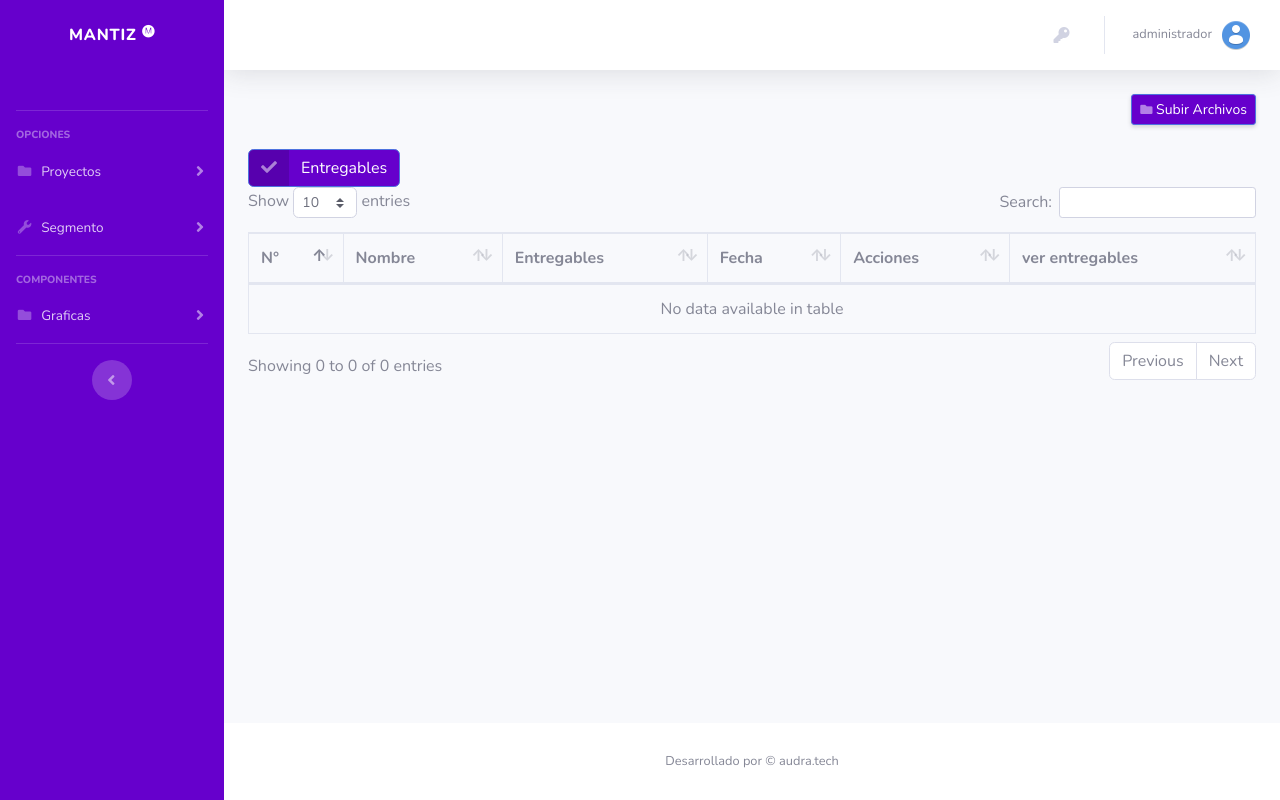
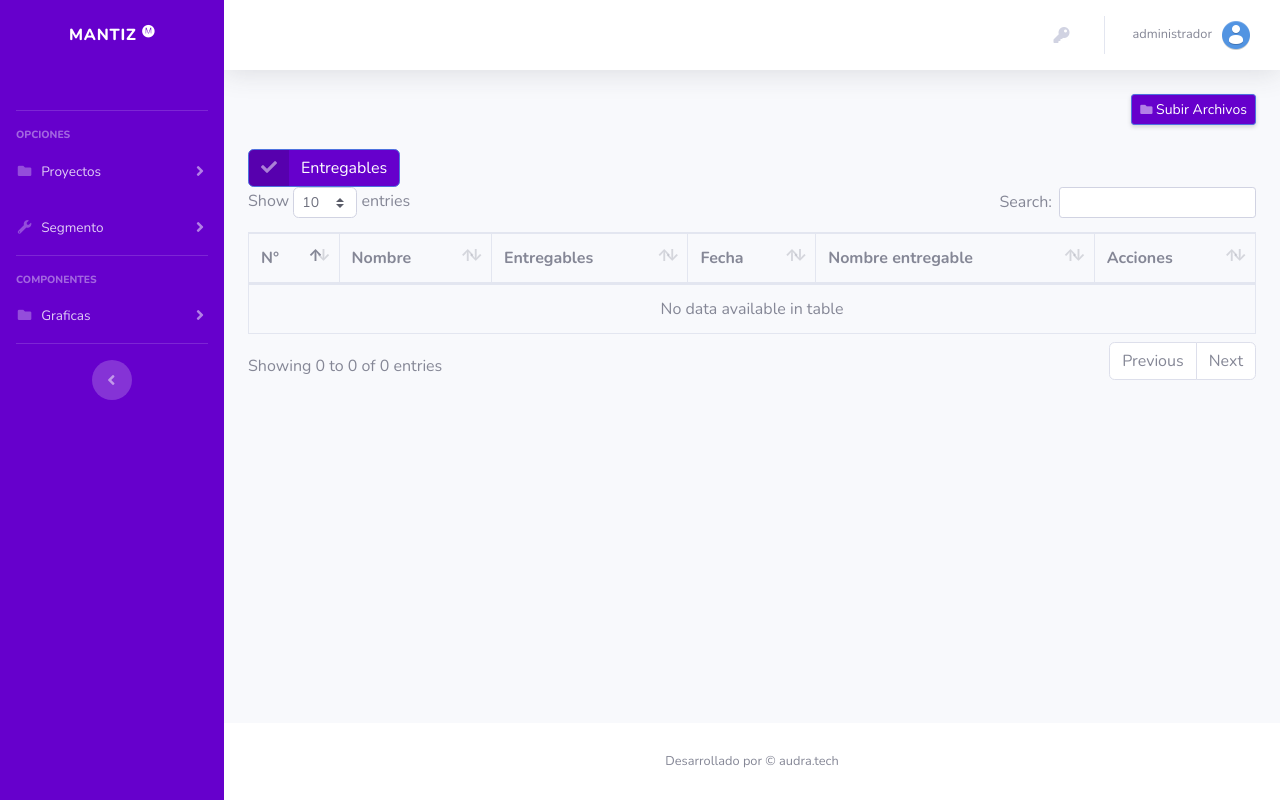
Before and after one commit to augurto/mantizb, a PHP site: the page made by t_entregables.php in a window 1280 px wide. Run offline with PHP 8.4, Linux system fonts and the light colour scheme; a user stored in the database is signed in; data comes from the database, SQL or seed files in the repository; data that the repository does not hold is empty.

Commit message:
agregando boton subir archivo a cada fila

```diff
--- a/t_entregables.php
+++ b/t_entregables.php
@@ -114,8 +114,8 @@
                 <th>Nombre</th>
                 <th>Entregables</th>
                 <th>Fecha</th>
+                <th>Nombre entregable</th>
                 <th>Acciones</th>
-                <th>ver entregables</th>
               </tr>
             </thead>
               <tbody>
@@ -132,7 +132,13 @@
                 <td><?php echo $rowww['fecha_entrega'] ?></td>
                 <td><?php echo $wooor['documento']?></td>
                 <!-- aca se listara cada entregable -->
+                <td><div class="container-fluid">
+ <div class="d-sm-flex align-items-center justify-content-between mb-4">
+            <h1 class="h3 mb-0 text-gray-800"><b><?php echo $nombre; ?> </b></h1>
+            <a href="#" class="d-sm-inline-block btn btn-sm btn-primary shadow-sm"   data-toggle="modal" data-target="#SubirArchivo"  ><i class="fas fa-folder fa-sm text-white-50"></i> Subir Archivos</a>
 
+
+          </div></td>
 
             </tr>
               </tbody>
```
